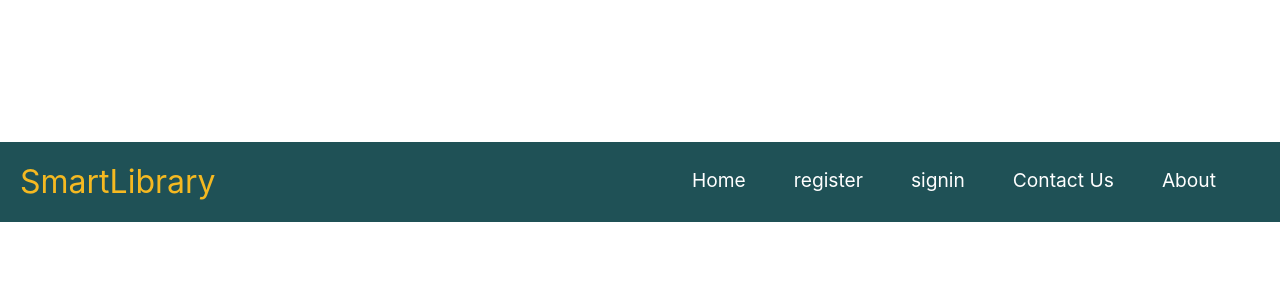
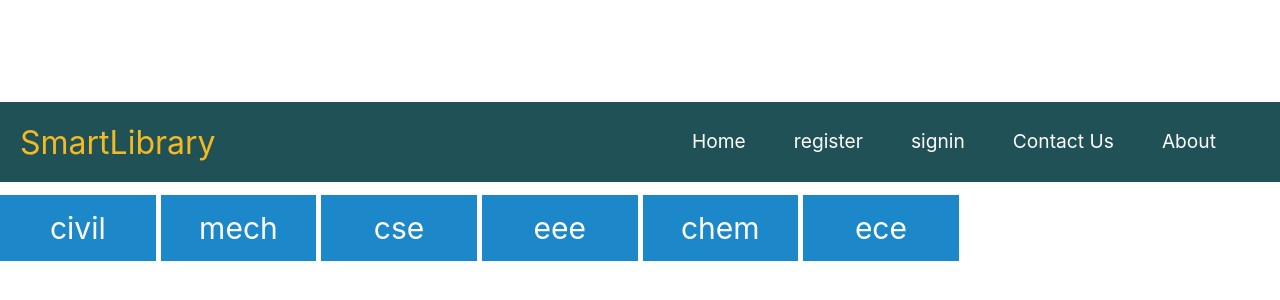
Before and after one commit to SriRam11111/Smart_Library, a React (Create React App) app: page /branches in a window 1280 px wide. Shown: the part 212-512 px from the top of the page. Built offline with nearby package versions, Linux system fonts and the light colour scheme.

Commit message:
used redirect

```diff
--- /dev/null
+++ b/src/components/branches/branches.css
@@ -0,0 +1,13 @@
+.branchesforlibrary{
+  display: grid;
+  grid-template-columns: repeat(auto-fill, minmax(150px, 1fr));
+  grid-gap: 5px;
+
+}
+.branches-child{
+  font-size: 30px;
+  padding: .5em;
+  color: #ffffff;
+  background: #1c87c9;
+  text-align: center;
+}
--- a/src/components/branches/branches.js
+++ b/src/components/branches/branches.js
@@ -1,9 +1,50 @@
 import React from 'react'
+import { BrowserRouter as Router, Route, Switch } from 'react-router-dom';
+// import { useState } from "react";
+import Civil from './civil'
 
-function Books() {
+import './branches.css'
+
+function Branches() {
+  // function civil(){
+  //   exact to="/register"
+  // }
+
+
   return (
-    <div>Books</div>
+    <>
+    <div className='branchesforlibrary'>
+      <div className='branches-child' >civil</div>
+      <div className='branches-child'>mech</div>
+      <div className='branches-child'>cse</div>
+      <div className='branches-child'>eee</div>
+      <div className='branches-child'>chem</div>
+      <div className='branches-child'>ece</div>
+    </div>
+    </>
   )
 }
 
-export default Books
+
+function Handlebranches() {
+  return (
+    <>
+
+    <Router>
+     <Branches />
+     <div className="pages">
+       <Switch>
+         <Route exact path="/civil" component={Civil} />
+         {/* <Route path="/register" component={Register} /> */}
+         {/* <Route path="/sign-in" component={Sign_in} /> */}
+         {/* <Route path="/contact" component={Contact} /> */}
+         {/* <Route path="/about" component={About} /> */}
+         {/* <Route path="/branches" component={Branches} /> */}
+       </Switch>
+     </div>
+   </Router>
+ </>
+  )
+}
+
+export default Handlebranches
--- /dev/null
+++ b/src/components/branches/civil.js
@@ -0,0 +1,9 @@
+  import React from 'react'
+
+  function Civil() {
+    return (
+      <div>Civil</div>
+    )
+  }
+
+  export default Civil
--- a/src/components/signin/sign_in.js
+++ b/src/components/signin/sign_in.js
@@ -28,7 +28,7 @@ function Sign_in() {
     }
   }
   if(loginSucessful){
-    return <Redirect to="/books" />
+    return <Redirect to="/branches" />
   }
 
   const handleSubmit = (event) => {
@@ -55,7 +55,7 @@ function Sign_in() {
             <input type="password" id="name" name="password" onChange={handleInput} />
           </div>
           <button type="submit" onClick={handleSubmit}>Login</button>
-          <p className="mb-0  text-center">Don't have an account? <a href={"#"}>Sign
+          <p className="mb-0  text-center">Don't have an account? <a href="/" value={"any"}>Sign
             Up</a></p>
           <p className="mb-0  text-center">Forgot Password? <a href="forget_password.html">Clich Here</a></p>
         </form>
--- a/src/navbar/navbar.js
+++ b/src/navbar/navbar.js
@@ -6,7 +6,7 @@ import Register from '../components/REGISTER/register';
 import Sign_in from '../components/signin/sign_in';
 import Contact from '../components/contactfolder/contact';
 import About from '../components/aboutfolder/about';
-import Books from '../components/branches/books';
+import Branches from '../components/branches/branches';
 
 
 
@@ -104,7 +104,7 @@ function NavBar() {
             <Route path="/sign-in" component={Sign_in} />
             <Route path="/contact" component={Contact} />
             <Route path="/about" component={About} />
-            <Route path="/books" component={Books} />
+            <Route path="/branches" component={Branches} />
           </Switch>
         </div>
       </Router>
```
